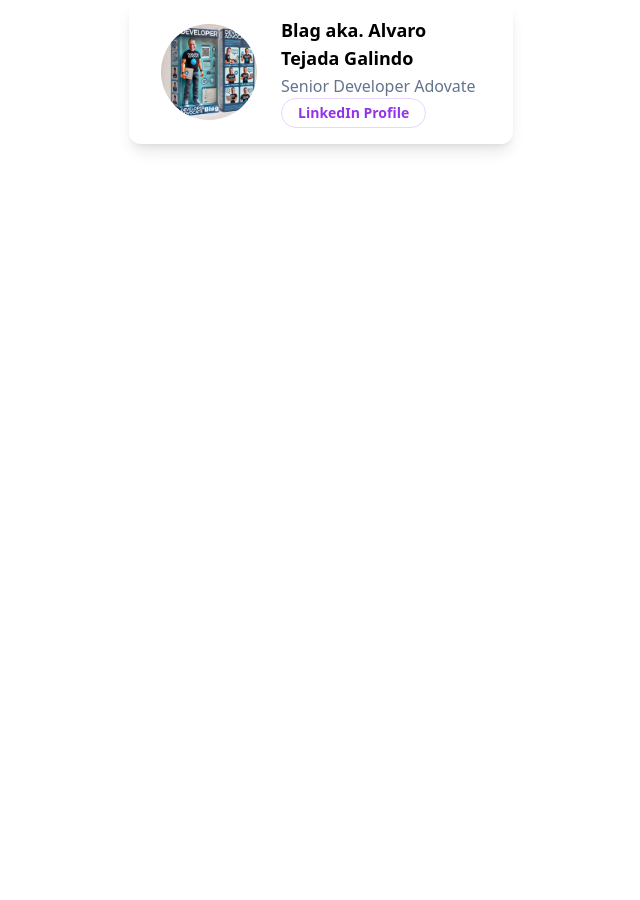
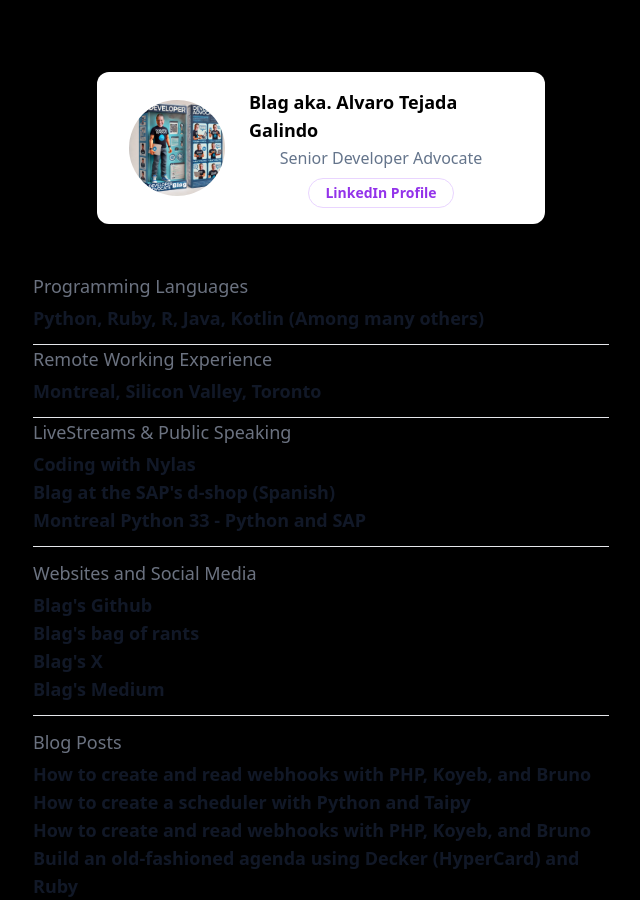
Before and after one commit to atejada/atejada.github.io, a plain HTML site: page index.html in a window 1280 px wide. Shown: the whole page, without its empty margins (319-959 px from the left). Before the commit the page ends 800 px from the top, so only its background shows below. Drawn offline with nearby package versions, Linux system fonts and the light colour scheme.

Commit message:
Many updates 🥳

```diff
--- a/index.html
+++ b/index.html
@@ -5,20 +5,57 @@
       <meta name="viewport" content="width=device-width, initial-scale=1.0">
       <script src="https://cdn.tailwindcss.com"></script>
   </head>
-<body>
-  <div class="py-8 px-8 max-w-sm mx-auto bg-white rounded-xl shadow-lg space-y-2 sm:py-4 sm:flex sm:items-center sm:space-y-0 sm:space-x-6">
+<body class="h-screen bg-black">
+  <br><br><br>
+  <div class="py-8 px-8 max-w-md mx-auto bg-white rounded-xl shadow-lg space-y-2 sm:py-4 sm:flex sm:items-center sm:space-y-0 sm:space-x-6">
   <img class="block mx-auto h-24 rounded-full sm:mx-0 sm:shrink-0" src="/images/DevRel_Blag.png" alt="Blag" />
   <div class="text-center space-y-2 sm:text-left">
     <div class="space-y-0.5">
       <p class="text-lg text-black font-semibold">
         Blag aka. Alvaro Tejada Galindo
       </p>
-      <p class="text-slate-500 font-medium">
-        Senior Developer Adovate
+      <p class="text-slate-500 font-medium text-center">
+        Senior Developer Advocate
       </p>
     </div>
-    <a href="https://www.linkedin.com/in/atejada/" target="_blank"><button class="px-4 py-1 text-sm text-purple-600 font-semibold rounded-full border border-purple-200 hover:text-white hover:bg-purple-600 hover:border-transparent focus:outline-none focus:ring-2 focus:ring-purple-600 focus:ring-offset-2">LinkedIn Profile</button></a>
+    <a href="https://www.linkedin.com/in/atejada/" target="_blank" class="flex flex-col items-center justify-center"><button class="px-4 py-1 text-sm text-purple-600 font-semibold rounded-full border border-purple-200 hover:text-white hover:bg-purple-600 hover:border-transparent focus:outline-none focus:ring-2 focus:ring-purple-600 focus:ring-offset-2">LinkedIn Profile</button></a>
   </div>
 </div>
+
+<br><br>
+
+<div class="flex flex-col items-center justify-center">
+<dl class="max-w-xl text-gray-900 divide-y divide-gray-200 dark:text-white dark:divide-gray-700">
+    <div class="flex flex-col pb-3">
+        <dt class="mb-1 text-gray-500 md:text-lg dark:text-gray-400">Programming Languages</dt>
+        <dd class="text-lg font-semibold">Python, Ruby, R, Java, Kotlin (Among many others)</dd>
+    </div>
+    <div class="flex flex-col pb-3">
+        <dt class="mb-1 text-gray-500 md:text-lg dark:text-gray-400">Remote Working Experience</dt>
+        <dd class="text-lg font-semibold">Montreal, Silicon Valley, Toronto</dd>
+    </div>
+    <div class="flex flex-col pb-3">
+        <dt class="mb-1 text-gray-500 md:text-lg dark:text-gray-400">LiveStreams & Public Speaking</dt>
+        <dd class="text-lg font-semibold"><a href="https://www.youtube.com/@nylas/streams">Coding with Nylas</a></dd>
+        <dd class="text-lg font-semibold"><a href="https://www.youtube.com/watch?v=9HXKqdzHAlw">Blag at the SAP's d-shop (Spanish)</a></dd>
+        <dd class="text-lg font-semibold"><a href="https://www.youtube.com/watch?v=eFX3gCUtoWM">Montreal Python 33 - Python and SAP</a></dd>
+    </div>
+    <div class="flex flex-col py-3">
+        <dt class="mb-1 text-gray-500 md:text-lg dark:text-gray-400">Websites and Social Media</dt>
+        <dd class="text-lg font-semibold"><a href="https://github.com/atejada">Blag's Github</a></dd>
+        <dd class="text-lg font-semibold"><a href="https://blagrants.blogspot.com/">Blag's bag of rants</a></dd>
+        <dd class="text-lg font-semibold"><a href="https://x.com/Blag">Blag's X</a></dd>
+        <dd class="text-lg font-semibold"><a href="https://medium.com/@atejada/exploring-programming-languages-d353b5220c75">Blag's Medium</a></dd>
+    </div>
+    <div class="flex flex-col pt-3">
+        <dt class="mb-1 text-gray-500 md:text-lg dark:text-gray-400">Blog Posts</dt>
+        <dd class="text-lg font-semibold"><a href="https://www.nylas.com/blog/how-to-create-and-read-webhooks-with-php-koyeb-and-bruno/">How to create and read webhooks with PHP, Koyeb, and Bruno</a></dd>
+        <dd class="text-lg font-semibold"><a href="https://www.nylas.com/blog/how-to-create-a-scheduler-with-python-and-taipy/">How to create a scheduler with Python and Taipy</a></dd>
+        <dd class="text-lg font-semibold"><a href="https://www.nylas.com/blog/group-scheduling-control-your-events-participation-with-java/">How to create and read webhooks with PHP, Koyeb, and Bruno</a></dd>
+        <dd class="text-lg font-semibold"><a href="https://www.nylas.com/blog/build-an-old-fashioned-agenda-using-decker-hypercard-and-ruby/">Build an old-fashioned agenda using Decker (HyperCard) and Ruby</a></dd>
+    </div>
+</dl>
+</div>
+
 </body>
 </html>
```
